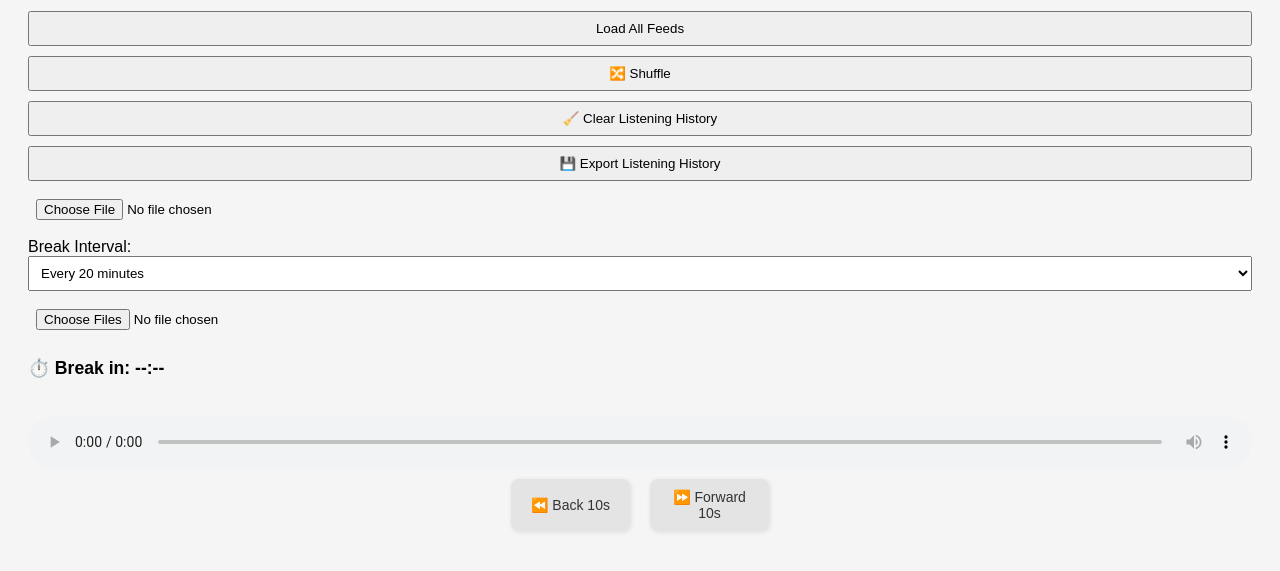
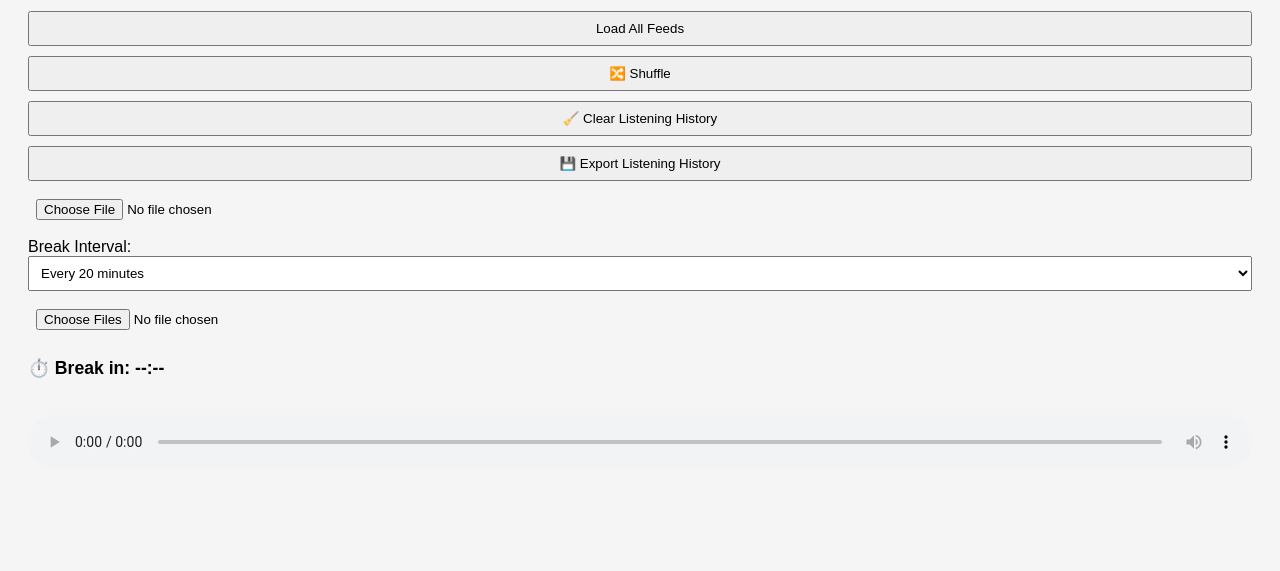
Before and after one commit to seterikasejuk/freshpod, a plain HTML site: page index.html in a window 1280 px wide. Shown: the part 147-718 px from the top of the page. Drawn offline with Linux system fonts and the light colour scheme.

Commit message:
Update index.html

```diff
--- a/index.html
+++ b/index.html
@@ -65,34 +65,6 @@
       from {bottom: 30px; opacity: 1;}
       to {bottom: 0; opacity: 0;}
     }
-        .player-container {
-      display: flex;
-      flex-direction: column;
-      align-items: center;
-      gap: 10px;
-      font-family: sans-serif;
-    }
-
-    .skip-buttons {
-      display: flex;
-      gap: 20px;
-    }
-
-    .skip-buttons button {
-      padding: 10px 15px;
-      border: none;
-      border-radius: 8px;
-      background-color: #e4e4e4;
-      color: #333;
-      font-size: 14px;
-      cursor: pointer;
-      box-shadow: 1px 1px 5px rgba(0, 0, 0, 0.1);
-      transition: all 0.2s ease-in-out;
-    }
-
-    .skip-buttons button:hover {
-      background-color: #c4c0c0;
-    }
   </style>
 </head>
 <body>
@@ -120,13 +92,7 @@
 
   <ul id="episodeList"></ul>
 
-  <div class="player-container">
   <audio id="player" controls style="width: 100%; margin-top: 20px; transition: opacity 1s;"></audio>
-  <div class="skip-buttons">
-    <button onclick="skip(-10)">⏪ Back 10s</button>
-    <button onclick="skip(10)">⏩ Forward 10s</button>
-  </div>
-</div>
 
   </div>
 
@@ -142,19 +108,15 @@
     let episodeList = [];
     let currentIndex = -1;
     let skipBreak = false;
-    let customBreaks = [];
+    let customBreakFiles = [];
 
-  function skip(seconds) {
-    player.currentTime += seconds;
+document.getElementById("breakUpload").addEventListener("change", event => {
+  const files = Array.from(event.target.files).filter(file => file.type === "audio/mpeg");
+  if (files.length > 0) {
+    customBreakFiles = files; // save actual files, not URLs
+    showToast(`🎧 Uploaded ${customBreakFiles.length} custom break(s)!`);
   }
-
-    document.getElementById("breakUpload").addEventListener("change", event => {
-      const files = Array.from(event.target.files).filter(file => file.type === "audio/mpeg");
-      if (files.length > 0) {
-        customBreaks = files.map(file => URL.createObjectURL(file));
-        showToast(`🎧 Uploaded ${customBreaks.length} custom break(s)!`);
-      }
-    });
+});
 
     function showToast(message) {
       toast.textContent = message;
@@ -311,7 +273,7 @@
       }, breakInterval);
     }
 
-    function insertBreakEpisode() {
+function insertBreakEpisode() {
   const resumeURL = currentEpisodeURL;
   const resumeTime = player.currentTime;
 
@@ -328,15 +290,17 @@
   player.pause();
   player.style.opacity = 0.3;
 
-  const breakSrc = customBreaks.length > 0
-    ? customBreaks[Math.floor(Math.random() * customBreaks.length)]
+  const breakSrc = customBreakFiles.length > 0
+    ? URL.createObjectURL(customBreakFiles[Math.floor(Math.random() * customBreakFiles.length)])
     : defaultBreakAudio;
 
   player.src = breakSrc;
   player.play();
-  player.onended = playResume;
+  player.onended = () => {
+    URL.revokeObjectURL(breakSrc); // 🔥 clean up
+    playResume();
+  };
 }
-
 
     function updateBreakInterval() {
       const minutes = parseInt(document.getElementById("intervalSelect").value);
```
